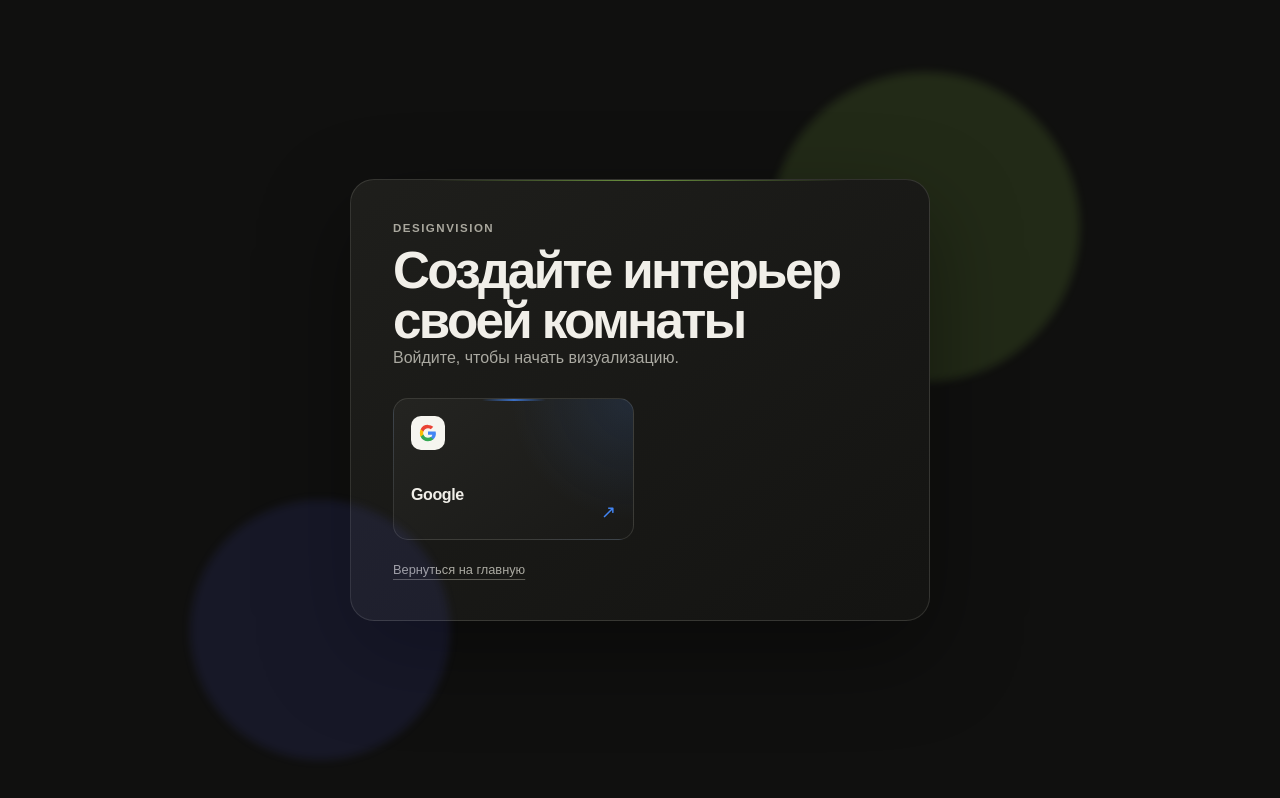
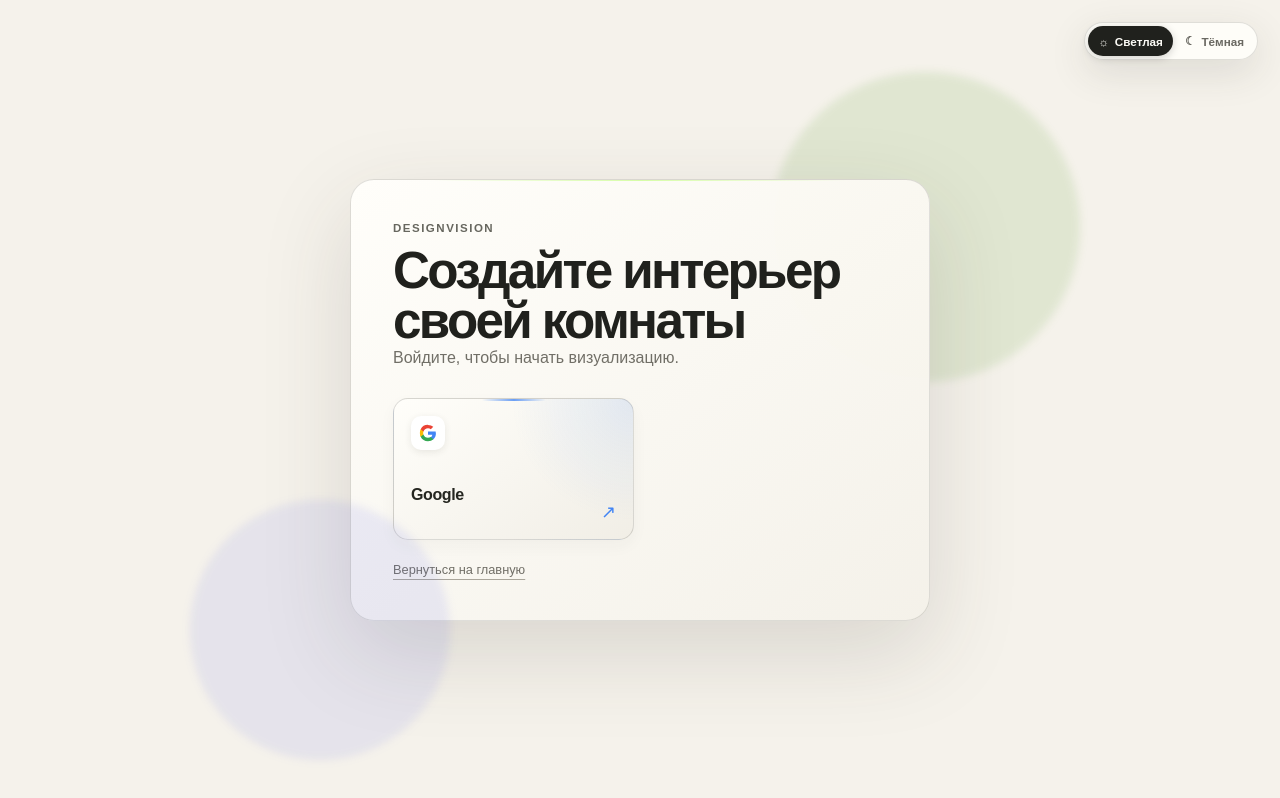
Before and after one commit to Nikita24423/SmartHouses, a Next.js app in the folder web/: page /login in a window 1280 px wide. Built offline with nearby package versions, Linux system fonts and the light colour scheme; no server answers.

Commit message:
Add persistent light and dark themes

```diff
--- a/web/src/app/globals.css
+++ b/web/src/app/globals.css
@@ -1,10 +1,17 @@
 :root { color-scheme: dark; font-family: Arial, Helvetica, sans-serif; background: #10100f; color: #f1efe9; }
+:root[data-theme="light"] { color-scheme: light; background: #f5f2eb; color: #20211d; }
 * { box-sizing: border-box; }
-body { margin: 0; min-width: 320px; }
+body { background: #10100f; color: #f1efe9; margin: 0; min-width: 320px; }
 button, textarea, select, input { font: inherit; }
 button { cursor: pointer; }
 button:disabled { cursor: wait; opacity: .62; }
 a { color: inherit; }
+
+.theme-switcher { backdrop-filter: blur(14px); background: rgba(24, 24, 22, .88); border: 1px solid rgba(241, 239, 233, .15); border-radius: 999px; box-shadow: 0 12px 38px rgba(0, 0, 0, .24); display: flex; gap: 2px; padding: 3px; position: fixed; right: 22px; top: 22px; z-index: 20; }
+.theme-option { align-items: center; background: transparent; border: 0; border-radius: 999px; color: #a8a79f; display: inline-flex; font-size: .73rem; font-weight: 760; gap: 6px; padding: 8px 10px; transition: background .2s, color .2s, box-shadow .2s; }
+.theme-option:hover { color: #f1efe9; }
+.theme-option.active { background: #f1efe9; box-shadow: 0 2px 9px rgba(0, 0, 0, .18); color: #181816; }
+.theme-option:focus-visible { outline: 2px solid #b4ff60; outline-offset: 2px; }
 
 .studio-shell { width: min(1440px, calc(100% - 48px)); margin: 0 auto; padding: 26px 0 48px; }
 .studio-header { align-items: center; border-bottom: 1px solid #292924; display: flex; justify-content: space-between; padding-bottom: 22px; }
@@ -145,3 +152,62 @@ select:disabled { color: #85847d; }
 @media (max-width: 960px) { .landing-hero { grid-template-columns: 1fr; padding-top: 58px; } .hero-visual { margin: 0 auto; max-width: 640px; width: 100%; } }
 @media (max-width: 620px) { .studio-shell { width: min(100% - 24px, 1440px); padding-top: 18px; } .studio-title { align-items: start; flex-direction: column; gap: 18px; padding: 34px 0 26px; } .title-note { max-width: 340px; } .control-panel, .canvas { padding: 20px; } .fields { grid-template-columns: 1fr; } .canvas-topbar { align-items: start; flex-direction: column; } .visual-stage, .empty-canvas { min-height: 330px; } .version-line { margin: 0 8px; width: 22px; } .version-item { min-width: auto; } }
 @media (max-width: 620px) { .landing-shell { padding: 20px 20px 34px; } .landing-hero { min-height: 0; padding: 54px 0 42px; } .hero-copy h1 { font-size: clamp(2.8rem, 14vw, 4.2rem); } .hero-visual { height: 340px; } .source-card { top: 30px; width: 62%; } .result-card { bottom: 24px; width: 67%; } .value-strip { grid-template-columns: 1fr; } .value-strip article, .value-strip article + article { border-bottom: 1px solid #292924; border-right: 0; padding: 22px 0; } .value-strip article:last-child { border-bottom: 0; } }
+@media (max-width: 480px) { .theme-switcher { right: 12px; top: 12px; } .theme-option { padding: 8px; } .theme-option span:last-child { display: none; } }
+
+:root[data-theme="light"] body { background: #f5f2eb; color: #20211d; }
+:root[data-theme="light"] .theme-switcher { background: rgba(255, 254, 250, .88); border-color: rgba(38, 39, 34, .14); box-shadow: 0 12px 38px rgba(57, 52, 43, .13); }
+:root[data-theme="light"] .theme-option { color: #6a6962; }
+:root[data-theme="light"] .theme-option:hover { color: #20211d; }
+:root[data-theme="light"] .theme-option.active { background: #20211d; color: #fbfaf5; }
+:root[data-theme="light"] .studio-header, :root[data-theme="light"] .value-strip { border-color: #d9d5cb; }
+:root[data-theme="light"] .studio-header p, :root[data-theme="light"] .title-note, :root[data-theme="light"] .panel-heading p, :root[data-theme="light"] .hero-description, :root[data-theme="light"] .value-strip p { color: #6d6b64; }
+:root[data-theme="light"] .brand, :root[data-theme="light"] h1, :root[data-theme="light"] h2 { color: #20211d; }
+:root[data-theme="light"] .eyebrow, :root[data-theme="light"] .canvas-label { color: #67675f; }
+:root[data-theme="light"] .studio { background: #fffdf9; border-color: #d9d5cb; }
+:root[data-theme="light"] .control-panel { background: #f7f4ed; border-color: #d9d5cb; }
+:root[data-theme="light"] .panel-heading p, :root[data-theme="light"] .upload-zone small { color: #77756c; }
+:root[data-theme="light"] .upload-zone { border-color: #afaca2; color: #292a25; }
+:root[data-theme="light"] .upload-zone:hover, :root[data-theme="light"] .upload-zone.is-ready { background: #f1f9e8; border-color: #4b901f; }
+:root[data-theme="light"] .upload-icon { border-color: #929086; color: #43881f; }
+:root[data-theme="light"] .prompt-field, :root[data-theme="light"] .fields label { color: #34342f; }
+:root[data-theme="light"] textarea, :root[data-theme="light"] select { background: #fffefa; border-color: #ccc8bd; color: #20211d; }
+:root[data-theme="light"] textarea:focus, :root[data-theme="light"] select:focus { border-color: #43881f; }
+:root[data-theme="light"] textarea::placeholder { color: #8a887e; }
+:root[data-theme="light"] .primary-action { background: #4b901f; color: #fffef9; }
+:root[data-theme="light"] .primary-action:hover:not(:disabled) { background: #3d7b19; }
+:root[data-theme="light"] .canvas { background: #fffdf9; }
+:root[data-theme="light"] .view-switch, :root[data-theme="light"] .visual-stage { background: #f7f4ed; border-color: #d4d0c6; }
+:root[data-theme="light"] .view-switch button { color: #75736a; }
+:root[data-theme="light"] .view-switch button.active { background: #dedbd2; color: #20211d; }
+:root[data-theme="light"] .empty-canvas { background: #fbfaf5; color: #77756d; }
+:root[data-theme="light"] .empty-canvas span { border-color: #aaa79d; color: #43881f; }
+:root[data-theme="light"] .generation-state { background: rgba(255, 254, 250, .9); color: #32332e; box-shadow: 0 2px 12px rgba(41, 40, 34, .12); }
+:root[data-theme="light"] .loading-dot { background: #43881f; }
+:root[data-theme="light"] .version-item { color: #858278; }
+:root[data-theme="light"] .version-item strong { color: #69675f; }
+:root[data-theme="light"] .version-item.current { color: #3e3e37; }
+:root[data-theme="light"] .version-item.current strong { color: #20211d; }
+:root[data-theme="light"] .version-dot { background: #aaa79d; }
+:root[data-theme="light"] .version-item.current .version-dot { background: #4b901f; box-shadow: 0 0 0 4px #e4f0d7; }
+:root[data-theme="light"] .version-line { background: #cbc7bd; }
+:root[data-theme="light"] .message { border-color: #4b901f; color: #5e5c55; }
+:root[data-theme="light"] .new-room { color: #67655d; }
+:root[data-theme="light"] .new-room:hover { color: #20211d; }
+:root[data-theme="light"] .auth-note { color: #77756c; }
+:root[data-theme="light"] .auth-note a { color: #45443d; }
+:root[data-theme="light"] .login-shell::before { background: rgba(75, 144, 31, .12); }
+:root[data-theme="light"] .login-shell::after { background: rgba(87, 96, 237, .1); }
+:root[data-theme="light"] .login-card { background: linear-gradient(145deg, rgba(255, 254, 250, .98), rgba(244, 241, 233, .98)); border-color: rgba(38, 39, 34, .14); box-shadow: 0 32px 90px rgba(61, 57, 47, .15); }
+:root[data-theme="light"] .login-card > p:not(.eyebrow), :root[data-theme="light"] .login-card > a { color: #716f67; }
+:root[data-theme="light"] .login-card > a { text-decoration-color: #aaa69b; }
+:root[data-theme="light"] .login-card > a:hover { color: #20211d; text-decoration-color: #4b901f; }
+:root[data-theme="light"] .auth-provider { background: radial-gradient(circle at 100% 0, rgba(var(--provider), .12), transparent 44%), linear-gradient(145deg, #fffefa, #f1eee6); border-color: rgba(38, 39, 34, .16); color: #252620; box-shadow: 0 6px 16px rgba(61, 57, 47, .04); }
+:root[data-theme="light"] .auth-provider:hover:not(:disabled) { box-shadow: 0 15px 34px rgba(61, 57, 47, .14), 0 0 30px rgba(var(--provider), .1); }
+:root[data-theme="light"] .provider-mark { background: #fff; box-shadow: 0 2px 7px rgba(61, 57, 47, .1); }
+:root[data-theme="light"] .landing-shell { background: radial-gradient(circle at 73% 22%, #ddebce 0, transparent 25%), #f5f2eb; }
+:root[data-theme="light"] .login-link { color: #55544d; }
+:root[data-theme="light"] .login-link:hover { color: #43881f; }
+:root[data-theme="light"] .showcase-card { background: rgba(255, 254, 250, .9); border-color: rgba(38, 39, 34, .17); box-shadow: 0 24px 55px rgba(61, 57, 47, .14); }
+:root[data-theme="light"] .card-meta p { color: #292a25; }
+:root[data-theme="light"] .card-meta span, :root[data-theme="light"] .value-strip span { color: #43881f; }
+:root[data-theme="light"] .value-strip article { border-color: #d9d5cb; }
--- a/web/src/app/layout.jsx
+++ b/web/src/app/layout.jsx
@@ -1,4 +1,15 @@
 import "./globals.css";
+import Script from "next/script";
+import ThemeToggle from "./theme-toggle";
+
+const themeBootScript = `try {
+  const key = "designvision:theme:v1";
+  const saved = localStorage.getItem(key);
+  const theme = saved === "light" || saved === "dark"
+    ? saved
+    : matchMedia("(prefers-color-scheme: light)").matches ? "light" : "dark";
+  document.documentElement.dataset.theme = theme;
+} catch {}`;
 
 export const metadata = {
   title: "DesignVision — визуализация интерьера",
@@ -7,8 +18,12 @@ export const metadata = {
 
 export default function RootLayout({ children }) {
   return (
-    <html lang="ru">
-      <body>{children}</body>
+    <html data-theme="dark" lang="ru" suppressHydrationWarning>
+      <body>
+        <Script id="theme-bootstrap" strategy="beforeInteractive">{themeBootScript}</Script>
+        <ThemeToggle />
+        {children}
+      </body>
     </html>
   );
 }
--- /dev/null
+++ b/web/src/app/theme-toggle.jsx
@@ -0,0 +1,46 @@
+"use client";
+
+import { useSyncExternalStore } from "react";
+
+const STORAGE_KEY = "designvision:theme:v1";
+const THEMES = new Set(["light", "dark"]);
+
+function applyTheme(theme) {
+  document.documentElement.dataset.theme = theme;
+  window.dispatchEvent(new Event("designvision-theme-change"));
+}
+
+function subscribe(onThemeChange) {
+  window.addEventListener("designvision-theme-change", onThemeChange);
+  return () => window.removeEventListener("designvision-theme-change", onThemeChange);
+}
+
+function getThemeSnapshot() {
+  const theme = document.documentElement.dataset.theme;
+  return THEMES.has(theme) ? theme : "dark";
+}
+
+export default function ThemeToggle() {
+  const theme = useSyncExternalStore(subscribe, getThemeSnapshot, () => "dark");
+
+  function selectTheme(nextTheme) {
+    if (nextTheme === theme) return;
+    applyTheme(nextTheme);
+    try {
+      window.localStorage.setItem(STORAGE_KEY, nextTheme);
+    } catch {
+      // The selected appearance still works for this visit if storage is unavailable.
+    }
+  }
+
+  return (
+    <div aria-label="Тема оформления" className="theme-switcher" role="group">
+      <button aria-pressed={theme === "light"} className={theme === "light" ? "theme-option active" : "theme-option"} onClick={() => selectTheme("light")} type="button">
+        <span aria-hidden="true">☼</span><span>Светлая</span>
+      </button>
+      <button aria-pressed={theme === "dark"} className={theme === "dark" ? "theme-option active" : "theme-option"} onClick={() => selectTheme("dark")} type="button">
+        <span aria-hidden="true">☾</span><span>Тёмная</span>
+      </button>
+    </div>
+  );
+}
```
